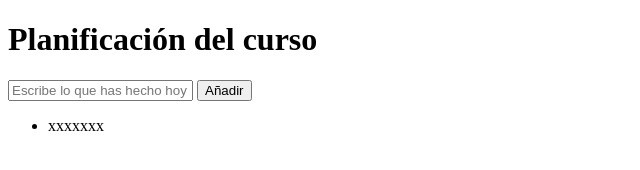
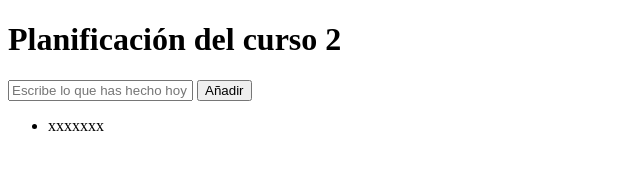
Before and after one commit to kant003/planificador, a website built with Vite: page index.html in a window 1280 px wide. Shown: the full height of the page, 0-640 px from the left. Built offline with nearby package versions, Linux system fonts and the light colour scheme.

Commit message:
cambio titulo pagina

```diff
--- a/index.html
+++ b/index.html
@@ -7,7 +7,7 @@
     <title>Document</title>
 </head>
 <body>
-    <h1>Planificación del curso</h1>
+    <h1>Planificación del curso 2</h1>
     <input id="texto" type="text" placeholder="Escribe lo que has hecho hoy"/>
     <button id="añadir">Añadir</button>
 
```
Also changed, not shown: README.md, 1 other file.
